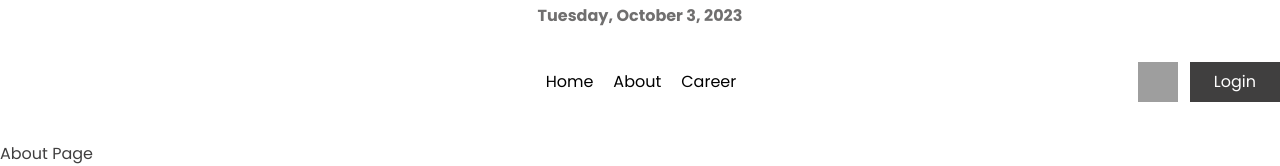
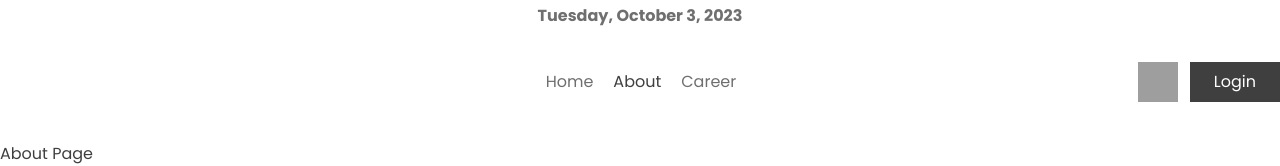
Before and after one commit to imrulkaisar/dragon-news, a React (Vite) app: page /about in a window 1280 px wide. Shown: the part 138-304 px from the top of the page. Built offline with nearby package versions, Linux system fonts and the light colour scheme; no server answers; grey boxes are pictures that could not be loaded.

Commit message:
Active style added on menu items

```diff
--- a/src/Components/Navbar.jsx
+++ b/src/Components/Navbar.jsx
@@ -1,5 +1,5 @@
 import React from "react";
-import { NavLink } from "react-router-dom";
+import { Link, NavLink } from "react-router-dom";
 
 import user from "../assets/user.png";
 
@@ -7,20 +7,28 @@ const Navbar = () => {
   return (
     <nav className="flex justify-between items-center">
       <span className="w-36"></span>
-      <ul className="flex gap-5">
+      <ul className="flex gap-5 text-text">
         <li>
-          <NavLink to="/">Home</NavLink>
+          <NavLink className="hover:text-heading" to="/">
+            Home
+          </NavLink>
         </li>
         <li>
-          <NavLink to="/about">About</NavLink>
+          <NavLink className="hover:text-heading" to="/about">
+            About
+          </NavLink>
         </li>
         <li>
-          <NavLink to="/career">Career</NavLink>
+          <NavLink className="hover:text-heading" to="/career">
+            Career
+          </NavLink>
         </li>
       </ul>
       <div className="flex items-center gap-3">
         <img className="w-10 h-10" src={user} alt="user" />
-        <button className="px-6 py-2 bg-heading text-white">Login</button>
+        <Link to="/login">
+          <button className="px-6 py-2 bg-heading text-white">Login</button>
+        </Link>
       </div>
     </nav>
   );
--- a/src/Layouts/Header.jsx
+++ b/src/Layouts/Header.jsx
@@ -9,7 +9,6 @@ import Navbar from "../Components/Navbar";
 
 const Header = () => {
   const { pathname } = useLocation();
-  console.log(pathname);
   return (
     <header className="text-center py-10">
       <ContainerArea className="space-y-3">
--- a/src/index.css
+++ b/src/index.css
@@ -22,3 +22,7 @@
     @apply text-heading;
   }
 }
+
+nav li .active {
+  @apply text-heading;
+}
```
